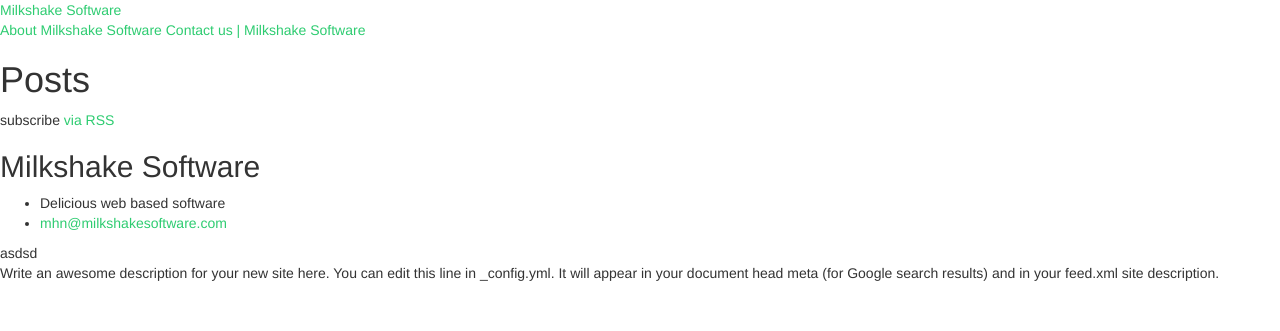
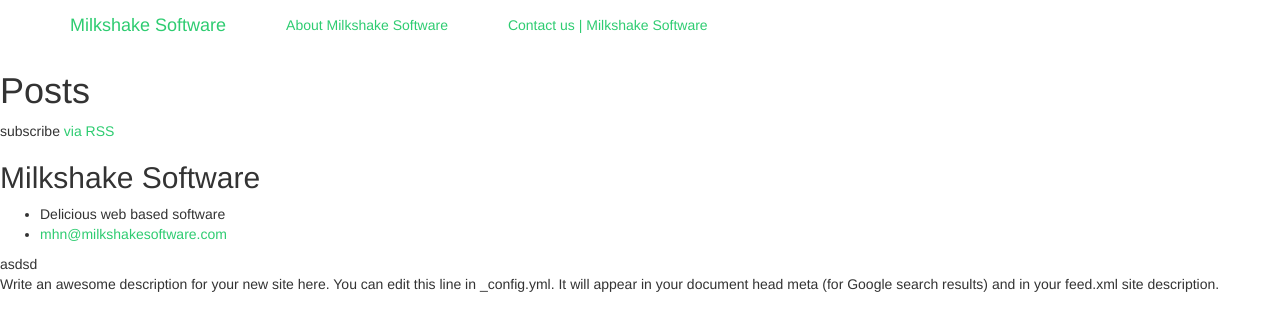
Before and after one commit to milkshakesoftware/milkshakesoftware.github.com, a Jekyll site: the page built from index.html, in a window 1280 px wide. Shown: the top 331 px of the page. Built offline with Jekyll 4.4.1, drawn with Linux system fonts in a browser that asks for light colours; some web fonts are replaced.

Commit message:
Add BS navbar

```diff
--- a/_config.yml
+++ b/_config.yml
@@ -3,8 +3,7 @@
 title: "Delicious web based software"
 email: "mhn@milkshakesoftware.com"
 description: "Write an awesome description for your new site here. You can edit this line in _config.yml. It will appear in your document head meta (for Google search results) and in your feed.xml site description."
-baseurl: ""
-url: "http://milkshakehq.com"
+baseurl: "http://milkshakehq.com"
 
 # Build settings
 markdown: kramdown
--- a/_includes/head.html
+++ b/_includes/head.html
@@ -7,7 +7,7 @@
     <link rel="canonical" href="{{ page.url | replace:'index.html','' | prepend: site.baseurl }}">
 
     <!-- Custom fonts -->
-	<link href='http://fonts.googleapis.com/css?family=Gentium+Book+Basic' rel='stylesheet' type='text/css'>
+	   <link href='http://fonts.googleapis.com/css?family=Gentium+Book+Basic' rel='stylesheet' type='text/css'>
 
     <!-- Custom CSS -->
     <link rel="stylesheet" href="{{ "/css/bootstrap.min.css" | prepend: site.baseurl }}">
--- a/_includes/header.html
+++ b/_includes/header.html
@@ -1,19 +1,24 @@
-<header class="site-header">
+<header class="navbar navbar-static-top ms-site-nav">
 
-  <div class="wrap">
-
-    <a class="site-title" href="{{ site.baseurl }}">{{ site.name }}</a>
-
-    <nav class="site-nav">
-      <a href="#" class="menu-icon">
-      </a>
-      <div class="trigger">
+  <div class="container">
+    <div class="navbar-header">
+      <button class="navbar-toggle" type="button" data-toggle="collapse" data-target=".ms-navbar-collapse">
+        <span class="sr-only">Toggle navigation</span>
+        <span class="icon-bar"></span>
+        <span class="icon-bar"></span>
+        <span class="icon-bar"></span>
+      </button>
+      <a href="{{ site.baseurl }}/" class="navbar-brand">Milkshake Software</a>
+    </div>
+    <nav class="collapse navbar-collapse ms-navbar-collapse" role="navigation">
+      <ul class="nav navbar-nav">
         {% for page in site.pages %}
-          <a class="page-link" href="{{ page.url | prepend: site.baseurl }}">{{ page.title }}</a>
+          <li>
+            <a href="{{ page.url | prepend: site.baseurl }}">{{ page.title }}</a>
+          </li>
         {% endfor %}
-      </div>
+      </ul>
     </nav>
-
   </div>
 
 </header>
```
